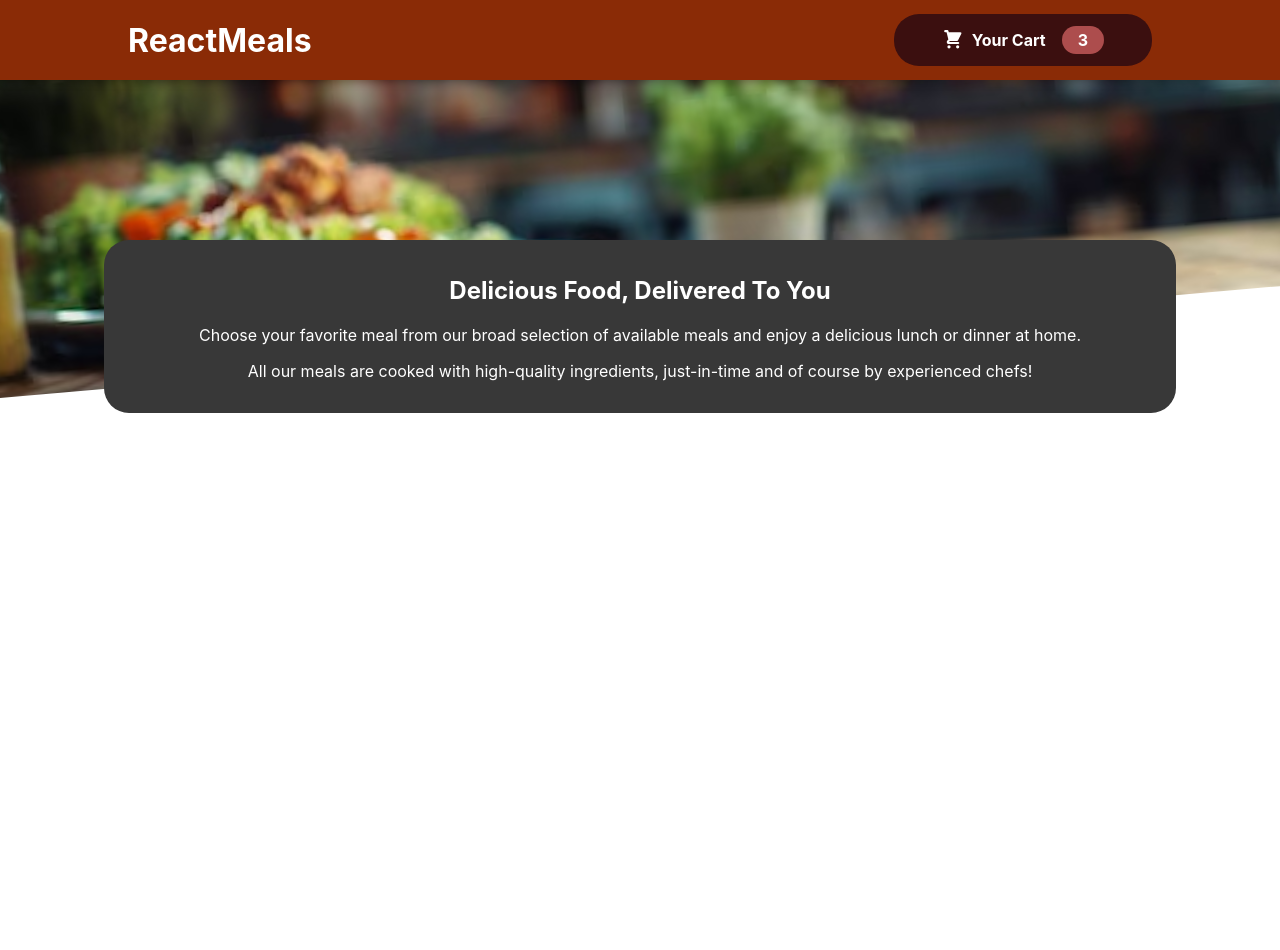
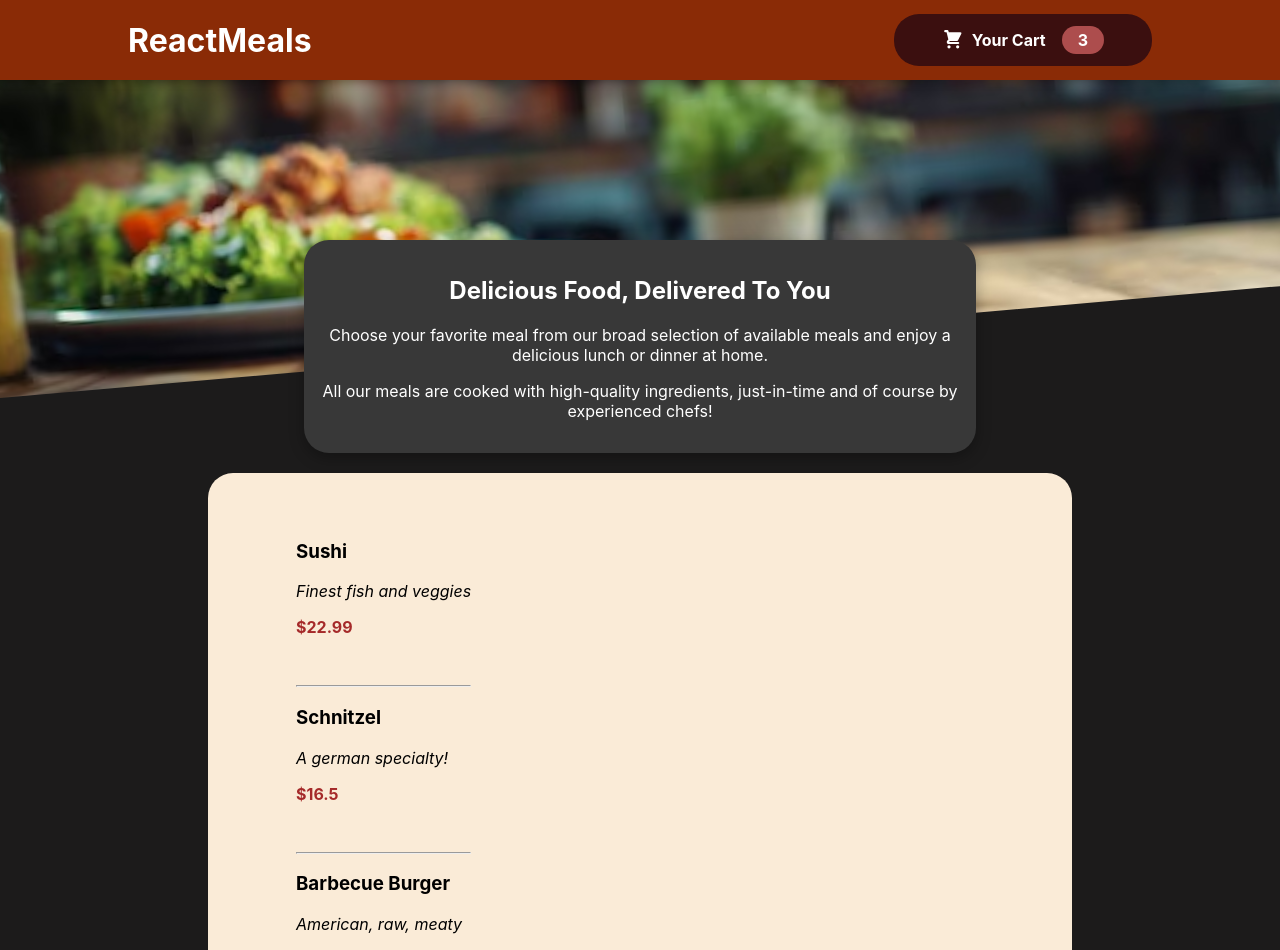
Before and after one commit to IqraMomin/Restaurant_App_New, a React (Create React App) app: page / in a window 1280 px wide. Shown: the top 950 px of the page. Before the commit the page ends 800 px from the top, so only its background shows below. Built offline with nearby package versions, Linux system fonts and the light colour scheme.

Commit message:
List items

```diff
--- /dev/null
+++ b/src/App.css
@@ -0,0 +1,3 @@
+body{
+    background-color: #1c1b1b;
+}
--- a/src/App.js
+++ b/src/App.js
@@ -1,4 +1,5 @@
 import React from "react";
+import "./App.css";
 import Header from "./components/Layout/Header";
 import Meals from "./components/Meals/Meals";
 
--- /dev/null
+++ b/src/components/Meals/AvailableMeals.css
@@ -0,0 +1,15 @@
+.meals-list{
+    background-color: antiquewhite;
+    width: 60%;
+    position: relative;
+    margin: auto;
+    margin-top: 20px;
+    padding: 2rem 3rem;
+    border-radius: 25px;
+    display: flex;
+    align-items: center;
+}
+.meals-list li{
+    list-style: none;
+
+}
--- a/src/components/Meals/AvailableMeals.js
+++ b/src/components/Meals/AvailableMeals.js
@@ -0,0 +1,49 @@
+import React from 'react';
+import MealsItem from './MealsItem';
+import "./AvailableMeals.css";
+
+const DUMMY_MEALS = [
+    {
+        id: 'm1',
+        name: 'Sushi',
+        description: 'Finest fish and veggies',
+        price: 22.99,
+    },
+    {
+        id: 'm2',
+        name: 'Schnitzel',
+        description: 'A german specialty!',
+        price: 16.5,
+    },
+    {
+        id: 'm3',
+        name: 'Barbecue Burger',
+        description: 'American, raw, meaty',
+        price: 12.99,
+    },
+    {
+        id: 'm4',
+        name: 'Green Bowl',
+        description: 'Healthy...and green...',
+        price: 18.99,
+    },
+];
+
+function AvailableMeals() {
+    return (
+        <div className='meals-list'>
+            <ul>
+                {DUMMY_MEALS.map(meal=>{
+                    return (
+                    <div>
+                    <MealsItem key={meal.id} name={meal.name} price={meal.price} id={meal.id} description={meal.description}/>
+                    <hr/>
+                    </div>
+                    )
+                })}
+            </ul>
+        </div>
+    )
+}
+
+export default AvailableMeals
--- a/src/components/Meals/Meals.js
+++ b/src/components/Meals/Meals.js
@@ -1,9 +1,13 @@
 import React from 'react'
 import MealsSummary from './MealsSummary'
+import AvailableMeals from './AvailableMeals'
 
 function Meals() {
     return (
+        <React.Fragment>
        <MealsSummary/>
+       <AvailableMeals/>
+       </React.Fragment>
     )
 }
 
--- /dev/null
+++ b/src/components/Meals/MealsItem.css
@@ -0,0 +1,13 @@
+.list-items {
+    margin-bottom: 3rem;
+}
+.price {
+    color: brown;
+    font: inherit;
+    font-weight: bold;
+}
+
+.description {
+    font-style: italic;
+
+}
--- /dev/null
+++ b/src/components/Meals/MealsItem.js
@@ -0,0 +1,14 @@
+import React from 'react';
+import "./MealsItem.css";
+
+function MealsItem(props) {
+    return (
+        <li className='list-items'>
+            <h3 className='name'>{props.name}</h3>
+            <p className='description'>{props.description}</p>
+            <h3 className='price'>${props.price}</h3>
+        </li>
+    )
+}
+
+export default MealsItem
--- a/src/components/Meals/MealsSummary.css
+++ b/src/components/Meals/MealsSummary.css
@@ -1,6 +1,6 @@
 .meals{
     background-color: #383838;
-    width: 90%;
+    width: 50%;
     max-width: 65rem;
     color: white;
     position: relative;
@@ -9,6 +9,7 @@
     margin: auto;
     margin-top: -10rem;
     padding: 1rem;
+    box-shadow: 0px 5px 15px rgba(0, 0, 0, 0.3);
 }
 
 .summary h2{
```
